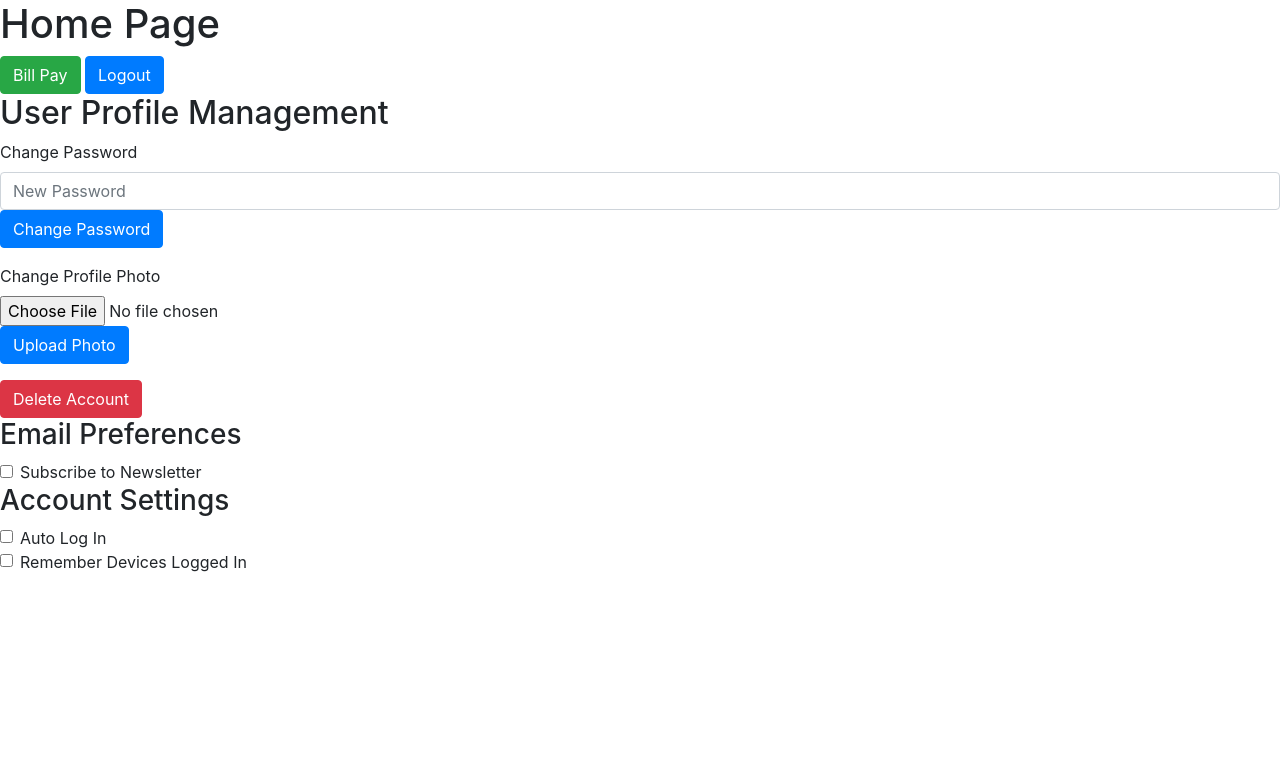
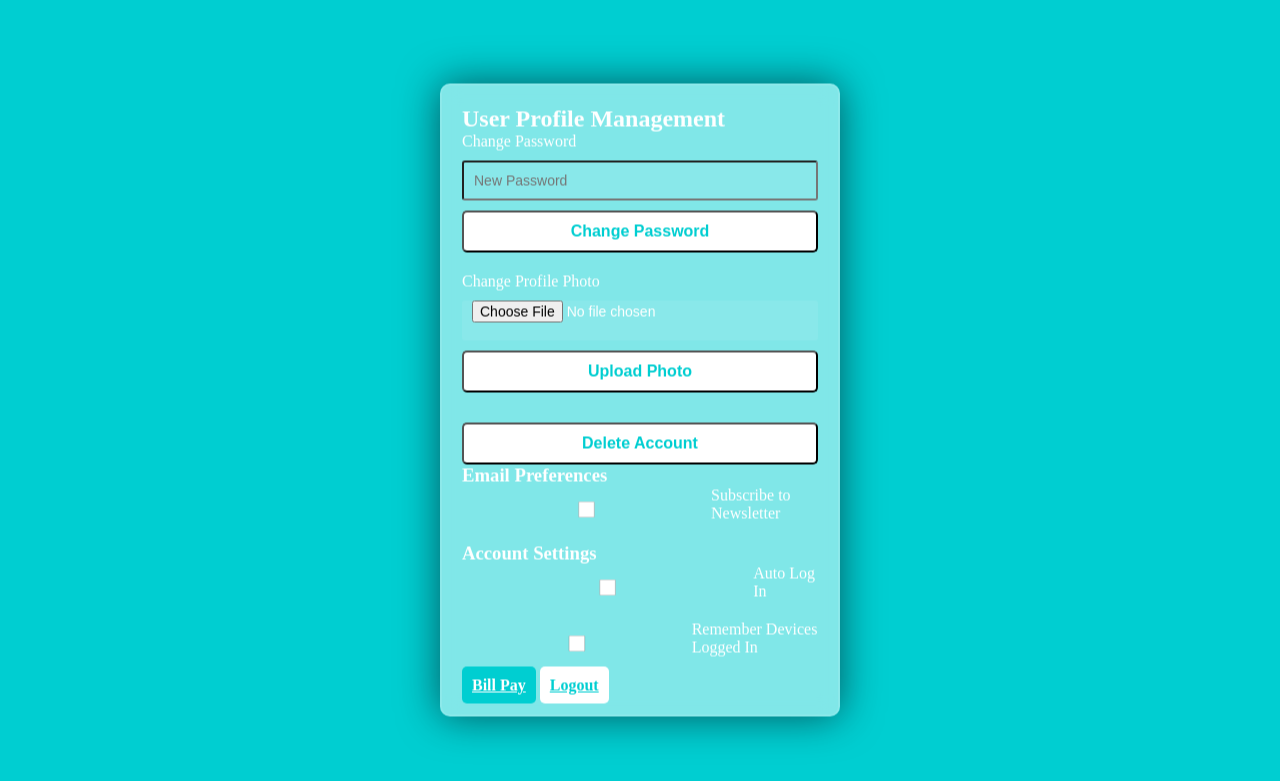
Before and after one commit to wasif-islam/money_management, a Django app: page /home/ in a window 1280 px wide. Shown: the top 781 px of the page. Run offline with Django 4.2, Linux system fonts and the light colour scheme; a user stored in the database is signed in; some libraries are stand-ins or nearby versions.

Commit message:
shoeb_15-11-23_2300pm

```diff
--- a/money_management/templates/home.html
+++ b/money_management/templates/home.html
@@ -1,21 +1,133 @@
-<!doctype html>
+<!DOCTYPE html>
 <html lang="en">
 <head>
-    <!-- Required meta tags -->
-    <meta charset="utf-8">
-    <meta name="viewport" content="width=device-width, initial-scale=1, shrink-to-fit=no">
+    <!-- Design by foolishdeveloper.com -->
+    <title>Home Page</title>
 
-    <!-- Bootstrap CSS -->
-    <link rel="stylesheet" href="https://cdn.jsdelivr.net/npm/bootstrap@4.3.1/dist/css/bootstrap.min.css" integrity="sha384-ggOyR0iXCbMQv3Xipma34MD+dH/1fQ784/j6cY/iJTQUOhcWr7x9JvoRxT2MZw1T" crossorigin="anonymous">
+    <link rel="preconnect" href="https://fonts.gstatic.com">
+    <link rel="stylesheet" href="https://cdnjs.cloudflare.com/ajax/libs/font-awesome/5.15.4/css/all.min.css">
+    <link href="https://fonts.googleapis.com/css2?family=Poppins:wght@300;500;600&display=swap" rel="stylesheet">
+    <!--Stylesheet-->
+    <style media="screen">
+        *,
+        *:before,
+        *:after {
+            padding: 0;
+            margin: 0;
+            box-sizing: border-box;
+        }
 
-    <title>Home Page</title>
+        body {
+            background-color: #00CED1; /* Turquoise Green */
+        }
+
+        .background {
+            width: 430px;
+            height: 520px;
+            position: absolute;
+            transform: translate(-50%, -50%);
+            left: 50%;
+            top: 50%;
+        }
+
+        .background .shape {
+            height: 200px;
+            width: 200px;
+            position: absolute;
+            border-radius: 50%;
+        }
+
+        .form-check-input {
+            transform: scale(0.5);
+        }
+
+        .form-check {
+            display: flex;
+            align-items: center;
+            margin-bottom: 10px; /* Adjust as needed */
+        }
+
+        .form-check-input {
+            margin-right: 0px; /* Adjust as needed */
+            transform: scale(0.4);
+        }
+
+        .user-profile-section {
+            width: 400px;
+            background-color: rgba(255, 255, 255, 0.5);
+            position: absolute;
+            transform: translate(-50%, -50%);
+            top: 50%;
+            left: 50%;
+            border-radius: 10px;
+            backdrop-filter: blur(10px);
+            border: 2px solid rgba(255, 255, 255, 0.1);
+            box-shadow: 0 0 40px rgba(8, 7, 16, 0.6);
+            padding: 20px;
+            color: #ffffff;
+        }
+
+        .form-group {
+            margin-bottom: 20px;
+        }
+
+        label {
+            display: block;
+            margin-bottom: 10px;
+            font-size: 16px;
+            font-weight: 500;
+        }
+
+        input {
+            height: 40px;
+            width: 100%;
+            background-color: rgba(255, 255, 255, 0.07);
+            border-radius: 3px;
+            padding: 0 10px;
+            font-size: 14px;
+            font-weight: 300;
+            color: #ffffff;
+        }
+
+        button {
+            width: 100%;
+            background-color: #ffffff;
+            color: #00CED1; /* Turquoise Green */
+            padding: 10px;
+            font-size: 16px;
+            font-weight: 600;
+            border-radius: 5px;
+            cursor: pointer;
+            margin-top: 10px; /* Add margin to separate buttons */
+        }
+
+        .btn-success,
+        .btn-primary {
+            margin-top: 10px;
+            width: 100%;
+            padding: 10px;
+            font-size: 16px;
+            font-weight: 600;
+            border-radius: 5px;
+            cursor: pointer;
+        }
+
+        .btn-success {
+            background-color: #00CED1; /* Turquoise Green */
+            color: #ffffff;
+        }
+
+        .btn-primary {
+            background-color: #ffffff;
+            color: #00CED1; /* Turquoise Green */
+        }
+    </style>
 </head>
 <body>
-    <h1>Home Page</h1>
-    <a href="{% url 'bill_pay' %}" class="btn btn-success">Bill Pay</a>
-    <a href="{% url 'logout' %}" class="btn btn-primary">Logout</a>
-
-    <!-- User Profile Management Section -->
+<div class="background">
+    <div class="shape"></div>
+    <div class="shape"></div>
+</div>
 <section class="user-profile-section">
     <h2>User Profile Management</h2>
 
@@ -29,7 +141,7 @@
     <!-- Change Profile Photo -->
     <div class="form-group">
         <label for="profile-photo">Change Profile Photo</label>
-        <input type="file" id="profile-photo" class="form-control-file">
+        <input type="file" id="profile-photo" class="form-control">
         <button class="btn btn-primary">Upload Photo</button>
     </div>
 
@@ -53,12 +165,12 @@
         <input type="checkbox" class="form-check-input" id="devices-logged-in">
         <label class="form-check-label" for="devices-logged-in">Remember Devices Logged In</label>
     </div>
+
+    <!-- Bill Pay Button -->
+    <a href="{% url 'bill_pay' %}" class="btn btn-success">Bill Pay</a>
+
+    <!-- Logout Button -->
+    <a href="{% url 'logout' %}" class="btn btn-primary">Logout</a>
 </section>
-
-    <!-- Optional JavaScript -->
-    <!-- jQuery first, then Popper.js, then Bootstrap JS -->
-    <script src="https://code.jquery.com/jquery-3.3.1.slim.min.js" integrity="sha384-q8i/X+965DzO0rT7abK41JStQIAqVgRVzpbzo5smXKp4YfRvH+8abtTE1Pi6jizo" crossorigin="anonymous"></script>
-    <script src="https://cdn.jsdelivr.net/npm/popper.js@1.14.7/dist/umd/popper.min.js" integrity="sha384-UO2eT0CpHqdSJQ6hJty5KVphtPhzWj9WO1clHTMGa3JDZwrnQq4sF86dIHNDz0W1" crossorigin="anonymous"></script>
-    <script src="https://cdn.jsdelivr.net/npm/bootstrap@4.3.1/dist/js/bootstrap.min.js" integrity="sha384-JjSmVgyd0p3pXB1rRibZUAYoIIy6OrQ6VrjIEaFf/nJGzIxFDsf4x0xIM+B07jRM" crossorigin="anonymous"></script>
 </body>
 </html>
```
Also changed, not shown: money_management/templates/billpay.html (+58 -3 lines), money_management/db.sqlite3. Lines whose indentation alone changed are shown as unchanged.
